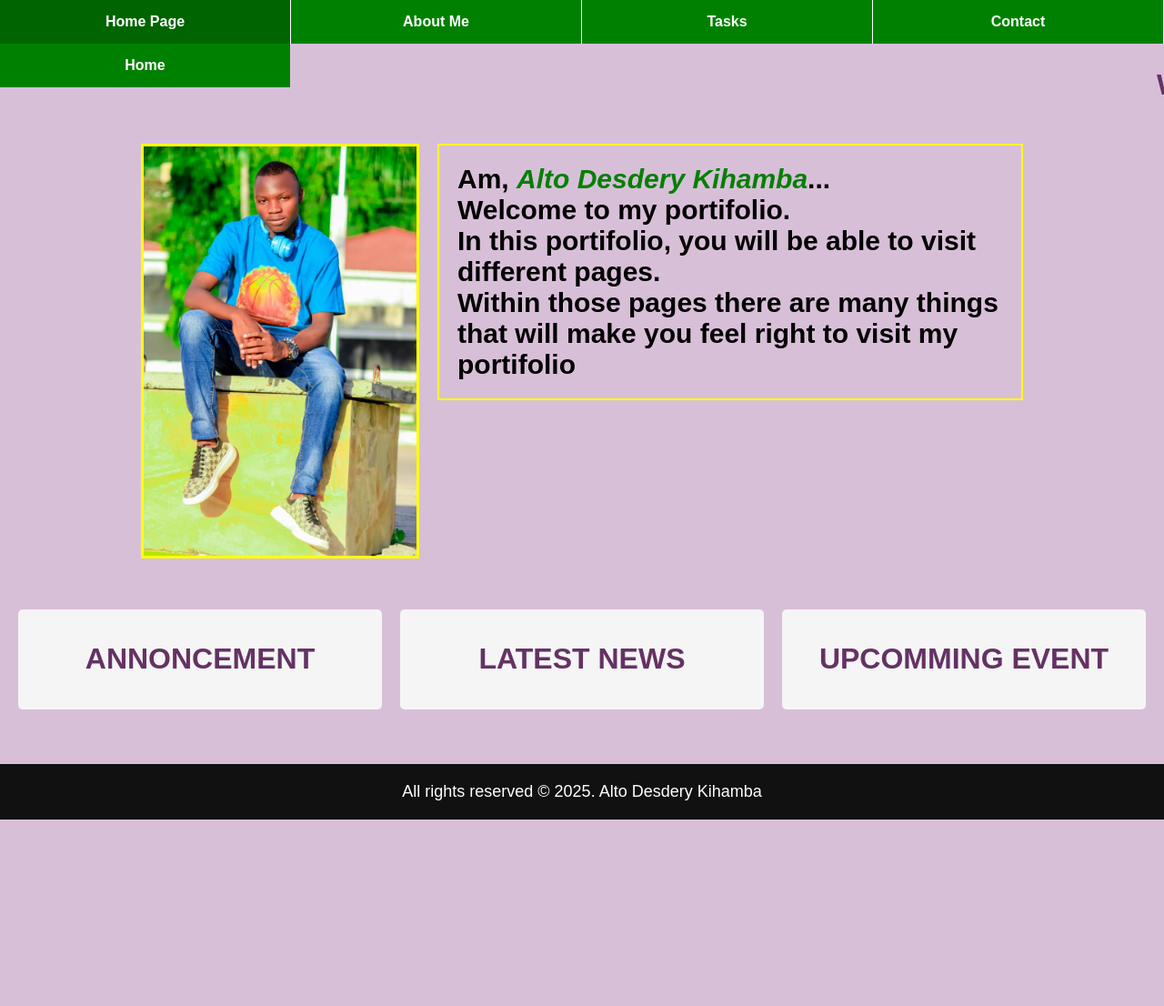
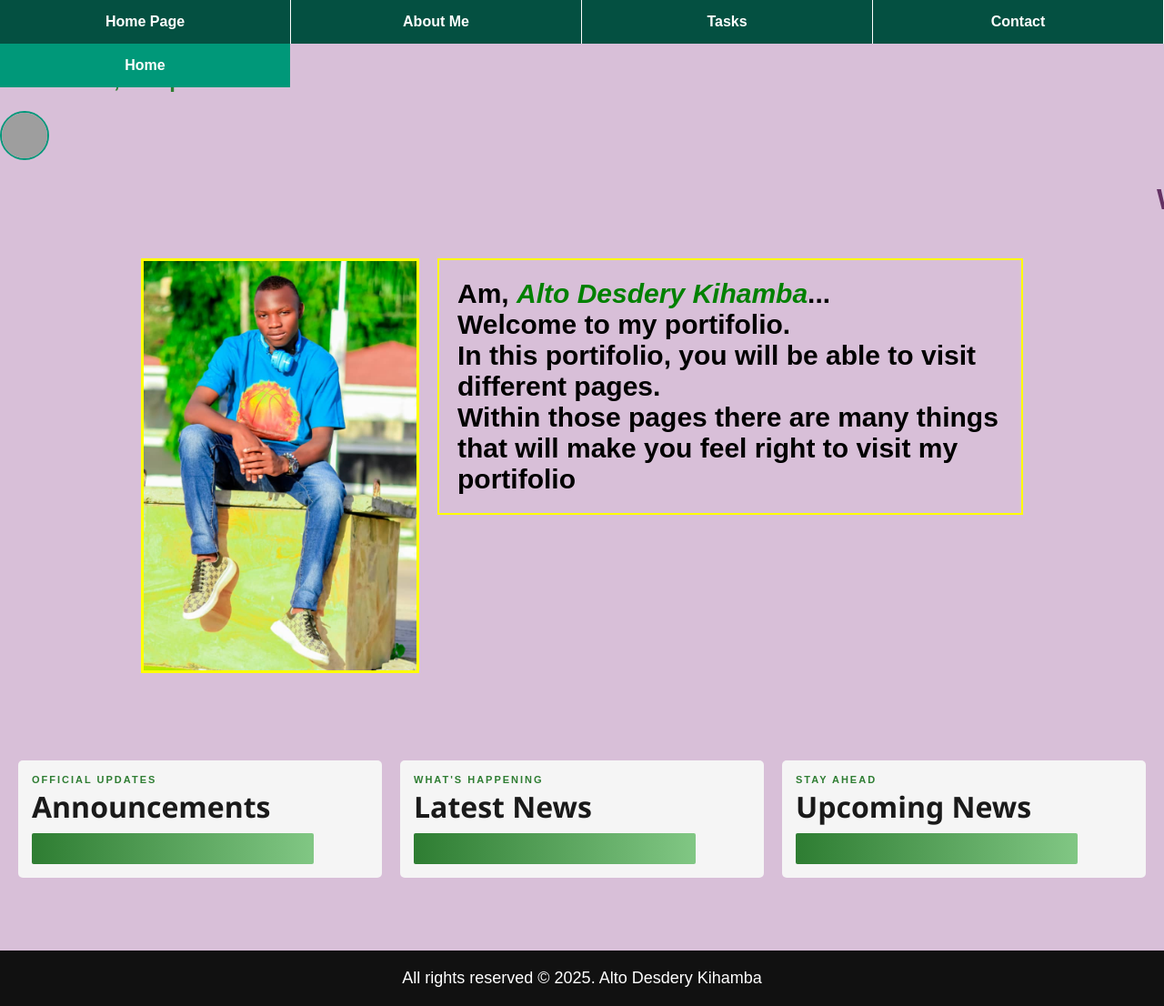
Before and after one commit to Allyvanny/Kihamba, a PHP site: page / in a window 1280 px wide. Shown: the whole page at 91% size. Before the commit the page ends 901 px from the top, so only its background shows below. Run offline with PHP 8.4, Linux system fonts and the light colour scheme; the visitor is signed in with stand-in values (Sample User, id 1); grey boxes are pictures that could not be loaded.

Commit message:
Other updates

```diff
--- /dev/null
+++ b/css/index.css
@@ -0,0 +1,37 @@
+/* Container for the group to add spacing between sections */
+.title-group {
+    margin-top: 40px;
+    margin-bottom: 20px;
+    text-align: left; /* Keeps it professional and aligned with your text */
+}
+
+/* The small "Sub-header" text */
+.title-group small {
+    display: block;
+    color: #2e7d32; /* Matches your professional green theme */
+    font-weight: 700;
+    font-size: 11px;
+    text-transform: uppercase;
+    letter-spacing: 2px;
+    margin-bottom: 2px;
+}
+
+/* The main Title */
+.title-group h2 {
+    font-size: 32px;
+    color: #1a1a1a;
+    margin: 0;
+    font-family: 'Segoe UI', sans-serif;
+    font-weight: 600;
+}
+
+/* The creative underline decoration */
+.title-group .underline {
+    width: 50px;
+    height: 4px;
+    background: #2e7d32;
+    margin-top: 8px;
+    border-radius: 2px;
+    /* Optional: adds a subtle gradient for a "sweet" look */
+    background: linear-gradient(to right, #2e7d32, #81c784);
+}
--- a/css/message.css
+++ b/css/message.css
@@ -69,6 +69,7 @@ div {
     box-shadow: 0 15px 35px rgba(0, 0, 0, 0.05);
     width: 90%;
     max-width: 450px;
+    margin-top: 20px;
 
     /* This centers the box properly below the fixed header */
     margin: 100px auto 50px auto;
--- a/css/style2.css
+++ b/css/style2.css
@@ -25,6 +25,7 @@ body{
 div{
     gap: 10px;
     line-height: 30px;
+    margin-top: 20px;
 }
 
 input{
@@ -100,7 +101,7 @@ h1 {
 }
 
 .styled-table thead tr {
-    background-color: #009879;
+    background-color: #045041;
     color: #ffffff;
     text-align: left;
     font-weight: bold;
--- a/index.php
+++ b/index.php
@@ -1,7 +1,29 @@
+<?php
+session_start();
+// Safety check: If not logged in, send them back to login page
+if (!isset($_SESSION['user_id'])) {
+    header("Location: pages/login.php");
+    exit();
+}
+
+
+?>
+
+
 <?php
 $path = "";
 include 'pages/header.php'; ?>
 <br><br><br>
+<link rel="stylesheet" type="text/css" href="css/index.css">
+<h2 style="color: #2e7d32; text-align: left; padding-left: 20px;">
+        Welcome, <?php echo $_SESSION['username']; ?>!
+    </h2>
+	 <?php if(!empty($_SESSION['profile_pic'])): ?>
+            <img src="store/<?php echo $_SESSION['profile_pic']; ?>"
+                 style="width: 50px; height: 50px; border-radius: 50%; border: 2px solid #009879; ">
+        <?php else: ?>
+            <img src="store/profile.png" style="width: 60px; height: 60px; border-radius: 50%;">
+        <?php endif; ?>
 	<marquee behavior="alternate" scrollamount="10"><h1>WARMLY WELOME, VISIT!!!!</h1></marquee>
 <div id="image-i">
 	<img src="images/my.jpg">
@@ -11,27 +33,23 @@ include 'pages/header.php'; ?>
 </div>
 <br><br>
 <div class="MM">
-	<div>
-		<h1>ANNONCEMENT</h1>
-		<span>
+	<div class="title-group">
+    <small>OFFICIAL UPDATES</small>
+    <h2>Announcements</h2>
+    <div class="underline"></div>
+</div>
 
+<div class="title-group">
+    <small>WHAT'S HAPPENING</small>
+    <h2>Latest News</h2>
+    <div class="underline"></div>
+</div>
 
-
-		</span>
-	</div>
-	<div>
-		<h1>LATEST NEWS</h1>
-				<span>
-
-		</span>
-	</div>
-	<div>
-		<h1>UPCOMMING EVENT</h1>
-				<span>
-
-
-		</span>
-	</div>
+<div class="title-group">
+    <small>STAY AHEAD</small>
+    <h2>Upcoming News</h2>
+    <div class="underline"></div>
+</div>
 </div>
 
 <?php include 'pages/footer.php'; ?>
--- a/pages/Project.php
+++ b/pages/Project.php
@@ -14,7 +14,7 @@ if (isset($_POST['post'])) {
 
 	if ($succ> 0) {
 		echo "<p style='color:green; font-size:30px;'> Successifully Uploaded.....</p>";
-		header("refresh:1;url=viewproject.php");
+		header("refresh:1;url=Project.php");
 	}
 }
  ?>
--- a/pages/delete.php
+++ b/pages/delete.php
@@ -5,12 +5,12 @@ if (isset($_GET['delid'])) {
 	$success=mysqli_query($con,"DELETE FROM attendance WHERE id='$futa'");
 	if ($success>0) {
 		$futa= "<p style='color:green; font-size: 40px'>Successifull deleted....</p>";
-header("refresh:1;url=users.php");
+header("refresh:0.5;url=users.php");
 
 	}
 	else{
 		echo "failed to delete";
-		header("refresh:0.5;url=users.php");
+		header("refresh:0.7;url=users.php");
 	}
 }
  ?>
--- a/pages/deletemessage.php
+++ b/pages/deletemessage.php
@@ -6,7 +6,7 @@ if (isset($_GET['delid'])) {
 	$success=mysqli_query($con,"DELETE FROM messages WHERE id='$futa'");
 	if ($success>0) {
 		$futa= "<p style='color:green; font-size: 40px'>Successifull deleted....</p>";
-header("refresh:1;url=viewmessages.php");
+header("refresh:0.5;url=viewmessages.php");
 
 	}
 	else{
--- a/pages/deleteproject.php
+++ b/pages/deleteproject.php
@@ -5,7 +5,7 @@ if(isset($_GET['id'])){
 	$delid = $_GET['id'];
 	$msg = mysqli_query($con,"DELETE FROM gallery WHERE id='$delid'");
 	if($msg>0){
-		header("refresh:1;url=viewproject.php");
+		header("refresh:0.5;url=viewproject.php");
 		//echo "successfully deleted......";
 	}
 	else{
--- a/pages/header.php
+++ b/pages/header.php
@@ -18,7 +18,8 @@
         }
 
         .nav-container {
-            background-color: green;
+            /* background-color: green; */
+              background-color: #045041;
             width: 100%;
             position: fixed; /* Keeps header at top */
             top: 0;
@@ -51,14 +52,16 @@
         }
 
         .nav-container li:hover {
-            background-color: darkgreen;
+            /* background-color: darkgreen; */
+            background-color: #045041;
+
         }
 
         /* Dropdown styling */
         .nav-container ul li ul {
             display: none;
             position: absolute;
-            background-color: green;
+             background-color: #009879;
             min-width: 100%;
             flex-direction: column;
         }
--- a/pages/login.php
+++ b/pages/login.php
@@ -12,7 +12,7 @@ if(isset($_POST['login'])){
         $row = mysqli_fetch_array($query);
         $_SESSION['user_id'] = $row['id']; // Save user info to session
         $_SESSION['username'] = $row['username'];
-
+        $_SESSION['profile_pic'] = $row['profile_pic']; // Save profile picture filename to session
         header("Location: ../index.php");
         exit(); // Stop further script execution
     } else {
--- a/pages/message.php
+++ b/pages/message.php
@@ -29,16 +29,16 @@ if (isset($_POST['submit'])) {
 </head>
 <body>
 <div>
-		<h1>Hi, welocme to the communication page, please tell us your consern here please</h1>
+		<h1>Hi, welocme to the communication page, please tell me your consern please</h1>
 <form action="" method="POST">
 	<label class="lab" >Full Name</label><br>
-	<input type="text" name="full_name" placeholder="Enter yuor full name here" required   autocomplete="off"><br>a
+	<input type="text" name="full_name" placeholder="Enter yuor full name here" required   autocomplete="off"><br>
 		<label class="lab">Programme</label><br>
  	<select name="programme" style="width: 350px; height: 45px; font-size: 16px;">
  		<option>....Select Programme....</option>
  		<option>Bachelor of Computer Science</option>
  		<option>Barchelor of Cpmputer Engineering</option>
- 		<option>Barchelor of Agribusiness</option>
+ 		<option>Barchelor of Agribusiness Management with Technology</option>
  		<option>Barchelor of ICT</option>
  		<option>Barchelor of Data Science</option>
  		<option>Barchelor of Environmental Science</option>
--- a/pages/viewmessages.php
+++ b/pages/viewmessages.php
@@ -38,7 +38,7 @@ $view .="
 }
 $view .='</tbody><table>';
  ?>
- <div>
+ <div class="mess">
  	<link rel="stylesheet" type="text/css" href="../css/style2.css">
  	<h1>All Messages sent from the people</h1>
  	<?php
--- a/pages/viewproject.php
+++ b/pages/viewproject.php
@@ -48,3 +48,6 @@ $view.="
 
 }
  </script>
+  <?php
+   include 'footer.php';
+  ?>
```
Also changed, not shown: pages/Creat.php (+9 -3 lines), pages/users.php (+16 -3 lines), store/delete.php (added, +19 -0 lines), store/alto.jpg (added), store/news.gif (added), store/profile.png (added), 1 other file.
